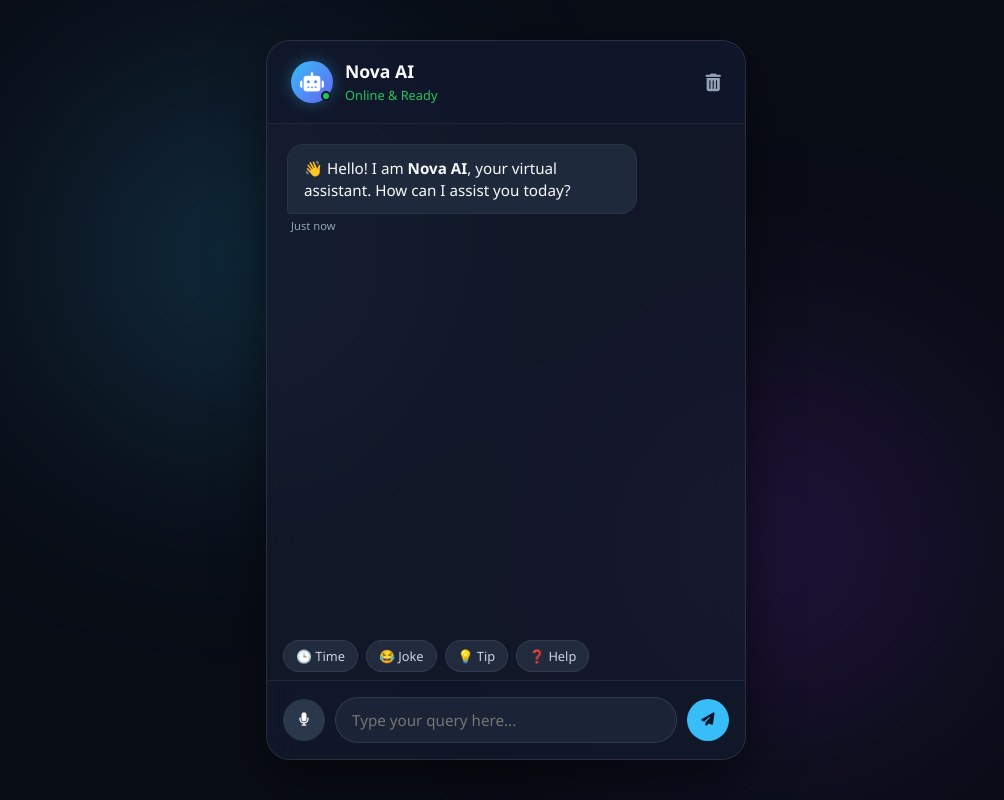
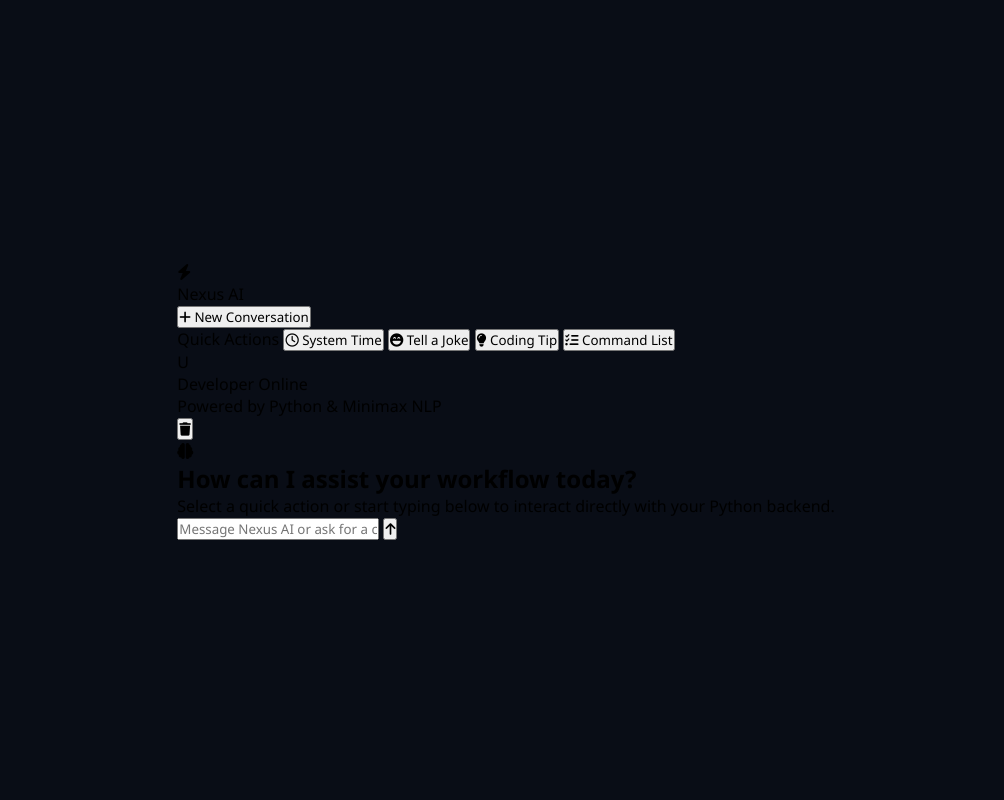
Before and after one commit to charansaibheemireddy/CODESOFT-chatbox, a Flask app: page / in a window 1280 px wide. Shown: the whole page, without its empty margins (134-1138 px from the left). Run offline with Flask 3, Linux system fonts and the light colour scheme.

Commit message:
Update title and layout for Nexus AI

```diff
--- a/templates/index.html
+++ b/templates/index.html
@@ -3,64 +3,92 @@
 <head>
     <meta charset="UTF-8">
     <meta name="viewport" content="width=device-width, initial-scale=1.0">
-    <title>Nova AI - Intelligent Chatbot</title>
-    <link rel="stylesheet" href="/static/style.css">
+    <title>Nexus AI | Modern Intelligence Hub</title>
+    <link rel="stylesheet" href="{{ url_for('static', filename='style.css') }}">
     <link rel="stylesheet" href="https://cdnjs.cloudflare.com/ajax/libs/font-awesome/6.4.0/css/all.min.css">
 </head>
 <body>
-    <div class="background-glow glow-1"></div>
-    <div class="background-glow glow-2"></div>
+    <div class="app-layout">
+        <!-- Sidebar -->
+        <aside class="sidebar">
+            <div class="brand">
+                <div class="logo-icon"><i class="fa-solid fa-bolt"></i></div>
+                <span>Nexus AI</span>
+            </div>
 
-    <div class="chat-container">
-        <header class="chat-header">
-            <div class="bot-info">
-                <div class="avatar">
-                    <i class="fa-solid fa-robot"></i>
-                    <span class="online-indicator"></span>
+            <button class="new-chat-btn" onclick="startNewChat()">
+                <i class="fa-solid fa-plus"></i> New Conversation
+            </button>
+
+            <div class="quick-nav">
+                <span class="nav-title">Quick Actions</span>
+                <button class="nav-item" onclick="sendPrompt('What time and date is it?')">
+                    <i class="fa-regular fa-clock"></i> System Time
+                </button>
+                <button class="nav-item" onclick="sendPrompt('Tell me a developer joke')">
+                    <i class="fa-solid fa-face-laugh-beam"></i> Tell a Joke
+                </button>
+                <button class="nav-item" onclick="sendPrompt('Give me a coding tip')">
+                    <i class="fa-solid fa-lightbulb"></i> Coding Tip
+                </button>
+                <button class="nav-item" onclick="sendPrompt('What are your features?')">
+                    <i class="fa-solid fa-list-check"></i> Command List
+                </button>
             </div>
-                <div>
-                    <h2>Nova AI</h2>
-                    <span class="status">Online & Ready</span>
+
+            <div class="sidebar-footer">
+                <div class="user-badge">
+                    <div class="user-avatar">U</div>
+                    <div class="user-meta">
+                        <span class="user-name">Developer</span>
+                        <span class="user-status">Online</span>
                     </div>
                 </div>
-            <button id="clearChat" title="Clear conversation" class="icon-btn">
-                <i class="fa-solid fa-trash-can"></i>
+            </div>
+        </aside>
+
+        <!-- Main Chat Area -->
+        <main class="main-content">
+            <header class="topbar">
+                <div class="engine-badge">
+                    <span class="pulse-dot"></span> Powered by Python & Minimax NLP
+                </div>
+                <div class="topbar-actions">
+                    <button class="icon-action" onclick="clearMessages()" title="Clear Chat">
+                        <i class="fa-solid fa-trash"></i>
                     </button>
+                </div>
             </header>
 
-        <div class="chat-body" id="chatBody">
-            <div class="message bot-message">
-                <div class="message-content">
-                    👋 Hello! I am <b>Nova AI</b>, your virtual assistant. How can I assist you today?
-                </div>
-                <span class="timestamp">Just now</span>
-            </div>
+            <div class="chat-viewport" id="chatViewport">
+                <!-- Welcome Banner -->
+                <div class="welcome-card" id="welcomeCard">
+                    <div class="hero-icon"><i class="fa-solid fa-brain"></i></div>
+                    <h2>How can I assist your workflow today?</h2>
+                    <p>Select a quick action or start typing below to interact directly with your Python backend.</p>
                 </div>
 
-        <div class="chips-wrapper">
-            <button class="chip" onclick="sendQuickPrompt('What is today\'s date and time?')">🕒 Time</button>
-            <button class="chip" onclick="sendQuickPrompt('Tell me a programming joke')">😂 Joke</button>
-            <button class="chip" onclick="sendQuickPrompt('Give me a coding tip')">💡 Tip</button>
-            <button class="chip" onclick="sendQuickPrompt('What can you do?')">❓ Help</button>
+                <div class="messages-container" id="messagesContainer"></div>
             </div>
 
-        <form class="chat-input-area" id="chatForm">
-            <button type="button" id="voiceBtn" class="action-btn" title="Voice Input">
-                <i class="fa-solid fa-microphone"></i>
-            </button>
+            <!-- Input Bar Area -->
+            <div class="input-wrapper">
+                <form id="chatForm" class="input-container">
                     <input
                         type="text"
-                id="userInput"
-                placeholder="Type your query here..."
+                        id="userQuery"
+                        placeholder="Message Nexus AI or ask for a calculation..."
                         autocomplete="off"
                         required
                     />
-            <button type="submit" id="sendBtn" class="action-btn send-btn" title="Send message">
-                <i class="fa-solid fa-paper-plane"></i>
+                    <button type="submit" id="sendBtn" class="send-action">
+                        <i class="fa-solid fa-arrow-up"></i>
                     </button>
                 </form>
             </div>
+        </main>
+    </div>
 
-    <script src="/static/script.js"></script>
+    <script src="{{ url_for('static', filename='script.js') }}"></script>
 </body>
 </html>
```
Lines whose indentation alone changed are shown as unchanged.
